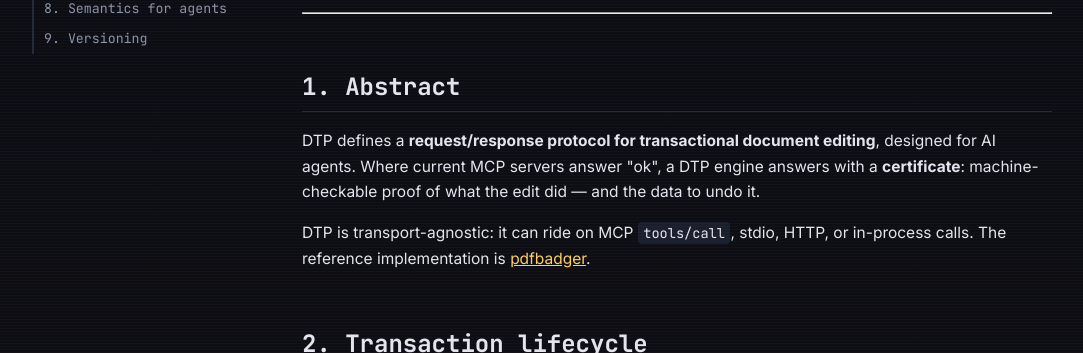
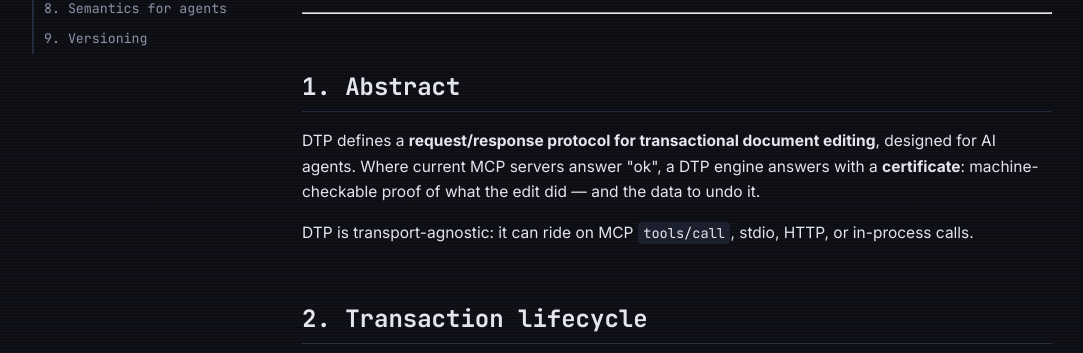
Before and after one commit to fjjjuv/pdfdtp, a plain HTML site: page spec.html in a window 1280 px wide. Shown: the part 346-699 px from the top of the page, without its empty margins (98-1181 px from the left). Drawn offline with Linux system fonts and the light colour scheme.

Commit message:
Remove pdfbadger mentions

```diff
--- a/spec.html
+++ b/spec.html
@@ -6,6 +6,7 @@
 <meta name="keywords" content="PDF, transaction protocol, certificate, journal, audit, rollback, AI agents, MCP, specification, pdfdtp">
 <meta name="author" content="fjjjuv">
 <meta name="robots" content="index,follow,max-image-preview:large">
+
 <link rel="canonical" href="https://fjjjuv.github.io/pdfdtp/">
 <meta property="og:type" content="article"><meta property="og:title" content="PDFDTP — Specification v1.0">
 <meta property="og:description" content="Request/response protocol for transactional document editing — engines return certificates proving minimal mutation, plus hash-chained journal entries for audit and undo."><meta property="og:url" content="https://fjjjuv.github.io/pdfdtp/">
@@ -32,8 +33,7 @@ editing</strong>, designed for AI agents. Where current MCP servers answer "ok",
 a DTP engine answers with a <strong>certificate</strong>: machine-checkable proof of
 what the edit did — and the data to undo it.</p>
 <p>DTP is transport-agnostic: it can ride on MCP <code>tools/call</code>, stdio,
-HTTP, or in-process calls. The reference implementation is
-<a href="https://github.com/fjjjuv/pdfbadger">pdfbadger</a>.</p>
+HTTP, or in-process calls.</p>
 <h2 id="2-transaction-lifecycle">2. Transaction lifecycle</h2>
 <pre><code>agent ──► request  { dcp, ops, contract?, journal? }
 engine ──► validate targets + contract preconditions
```
Also changed, not shown: examples.html (+1 -0 lines), index.html (+2 -1 lines), playground.html (+1 -0 lines), llms-full.txt, llms.txt.
